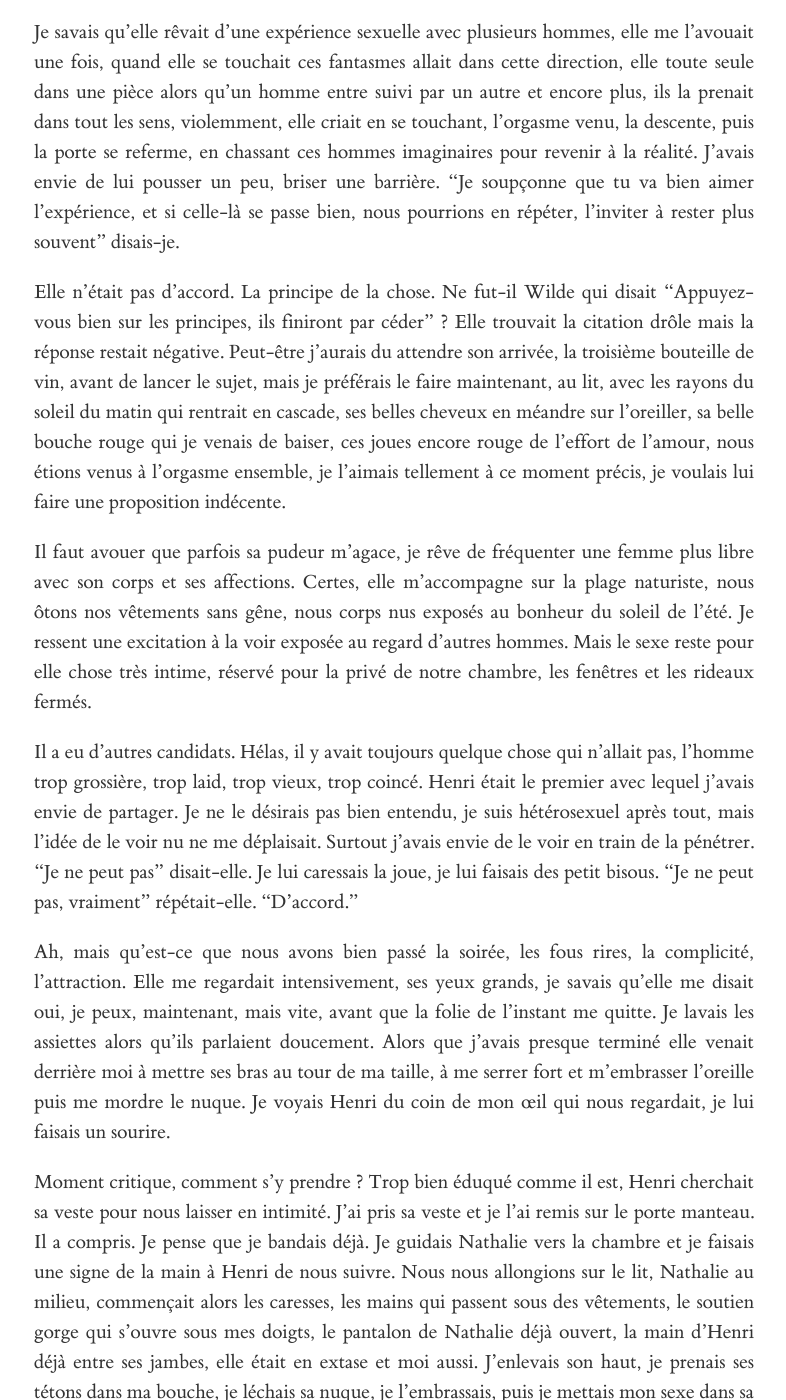
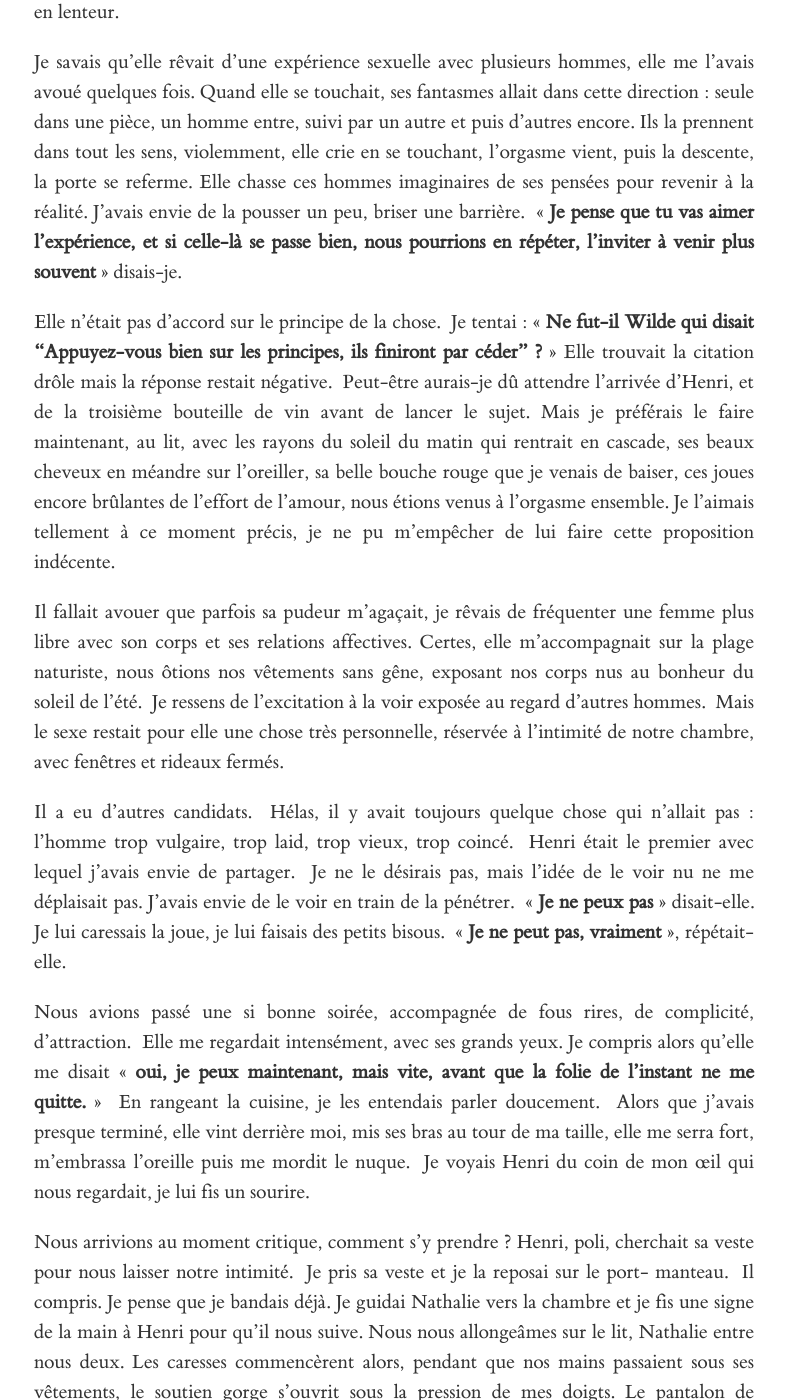
Before and after one commit to patrickjohncollins/patrickjohncollins.github.io, a Jekyll site: the page built from un-rapprochement-tout-en-lenteur.md, in a window 1280 px wide and 1400 px high, scrolled down 556 px. Shown: the whole window, without its empty margins (246-1032 px from the left). Built offline with Jekyll 4.4.1, drawn with Linux system fonts in a browser that asks for light colours; our own code applies the rules of GitHub Pages for plain Markdown files; some of the changed text lies outside the part shown.

Commit message:
Corrections d'Alice

```diff
--- a/un-rapprochement-tout-en-lenteur.md
+++ b/un-rapprochement-tout-en-lenteur.md
@@ -3,22 +3,23 @@ title: Un rapprochement tout en lenteur
 date: 2018-01-17
 ---
 
-Je lui ai dis que j'allais inviter Henri à passer la nuit chez nous, avec nous, dans notre lit.  C'était une chose nouvelle pour nous, trois ans nous étions en couple sans jamais sortir de l'exclusivité.  Il est apparu il y a quelques mois, puis est venu dîner chez nous quelques fois.  Un apéritif qui s'invite seul à une entrée et un plat et puis un petit dessert, nous ouvrons une, deux, trois bouteilles de vin.  Nous partageait un goût pour de belles choses, la poésie et la musique classique, une mousse au chocolat fait main, et surtout regarder comment Nathalie l'a préparait avec tan de soin, les bonnes bouteilles du fond de ma cave, l'art et le théâtre.  A des petites heures du matin il s'en allait, nous laissant avec de grandes sourires.  Nous improvisait, le temps volé, j'aimais beaucoup cette rapprochement tout en lenteur.
+Je lui dis que j'allais inviter Henri à passer la nuit chez nous, avec nous, dans notre lit.  C'était une chose nouvelle pour nous, nous étions en couple depuis trois ans sans jamais sortir de l'exclusivité.  Il est apparu il y a quelques mois, puis est venu dîner chez nous quelques fois.  Un apéritif qui s'invitait seul à une entrée et un plat et puis un petit dessert. Nous avons ouvert une, deux, trois bouteilles de vin.  Nous partagions un goût pour de belles choses, la poésie et la musique classique,  les bonnes bouteilles du fond de ma cave, l'art, le théâtre une mousse au chocolat faite main, et surtout regarder comment Nathalie la préparait avec tant de soin.  Au petit matin il s'en allait, nous laissant avec de grands sourires.  Nous improvisions, volions le temps, j'aimais beaucoup ce rapprochement tout en lenteur.
 
-Je savais qu'elle rêvait d'une expérience sexuelle avec plusieurs hommes, elle me l'avouait une fois, quand elle se touchait ces fantasmes allait dans cette direction, elle toute seule dans une pièce alors qu'un homme entre suivi par un autre et encore plus, ils la prenait dans tout les sens, violemment, elle criait en se touchant, l'orgasme venu, la descente, puis la porte se referme, en chassant ces hommes imaginaires pour revenir à la réalité.  J'avais envie de lui pousser un peu, briser une barrière.  "Je soupçonne que tu va bien aimer l'expérience, et si celle-là se passe bien, nous pourrions en répéter, l'inviter à rester plus souvent" disais-je.
+Je savais qu'elle rêvait d'une expérience sexuelle avec plusieurs hommes, elle me l'avais avoué quelques fois. Quand elle se touchait, ses fantasmes allait dans cette direction : seule dans une pièce, un homme entre, suivi par un autre et puis d'autres encore. Ils la prennent dans tout les sens, violemment, elle crie en se touchant, l'orgasme vient, puis la descente, la porte se referme. Elle chasse ces hommes imaginaires de ses pensées pour revenir à la réalité.
+J'avais envie de la pousser un peu, briser une barrière.  « **Je pense que tu vas aimer l'expérience, et si celle-là se passe bien, nous pourrions en répéter, l'inviter à venir plus souvent** » disais-je.
 
-Elle n'était pas d'accord.  La principe de la chose.  Ne fut-il Wilde qui disait "Appuyez-vous bien sur les principes, ils finiront par céder" ?  Elle trouvait la citation drôle mais la réponse restait négative.  Peut-être j'aurais du attendre son arrivée, la troisième bouteille de vin, avant de lancer le sujet, mais je préférais le faire maintenant, au lit, avec les rayons du soleil du matin qui rentrait en cascade, ses belles cheveux en méandre sur l'oreiller, sa belle bouche rouge qui je venais de baiser, ces joues encore rouge de l'effort de l'amour, nous étions venus à l'orgasme ensemble, je l'aimais tellement à ce moment précis, je voulais lui faire une proposition indécente.
+Elle n'était pas d'accord sur le principe de la chose.  Je tentai : « **Ne fut-il Wilde qui disait "Appuyez-vous bien sur les principes, ils finiront par céder" ?** » Elle trouvait la citation drôle mais la réponse restait négative.  Peut-être aurais-je dû attendre l'arrivée d'Henri, et de la troisième bouteille de vin avant de lancer le sujet. Mais je préférais le faire maintenant, au lit, avec les rayons du soleil du matin qui rentrait en cascade, ses beaux cheveux en méandre sur l'oreiller, sa belle bouche rouge que je venais de baiser, ces joues encore brûlantes de l'effort de l'amour, nous étions venus à l'orgasme ensemble. Je l'aimais tellement à ce moment précis, je ne pu m'empêcher de lui faire cette proposition indécente.
 
-Il faut avouer que parfois sa pudeur m'agace, je rêve de fréquenter une femme plus libre avec son corps et ses affections.  Certes, elle m'accompagne sur la plage naturiste, nous ôtons nos vêtements sans gêne, nous corps nus exposés au bonheur du soleil de l'été.  Je ressent une excitation à la voir exposée au regard d'autres hommes.  Mais le sexe reste pour elle chose très intime, réservé pour la privé de notre chambre, les fenêtres et les rideaux fermés.
+Il fallait avouer que parfois sa pudeur m'agaçait, je rêvais de fréquenter une femme plus libre avec son corps et ses relations affectives. Certes, elle m'accompagnait sur la plage naturiste, nous ôtions nos vêtements sans gêne, exposant nos corps nus au bonheur du soleil de l'été.  Je ressens de l'excitation à la voir exposée au regard d'autres hommes.  Mais le sexe restait pour elle une chose très personnelle, réservée à l'intimité de notre chambre, avec fenêtres et rideaux fermés.
 
-Il a eu d'autres candidats.  Hélas, il y avait toujours quelque chose qui n'allait pas, l'homme trop grossière, trop laid, trop vieux, trop coincé.  Henri était le premier avec lequel j'avais envie de partager.  Je ne le désirais pas bien entendu, je suis hétérosexuel après tout, mais l'idée de le voir nu ne me déplaisait.  Surtout j'avais envie de le voir en train de la pénétrer.  "Je ne peut pas" disait-elle.  Je lui caressais la joue, je lui faisais des petit bisous.  "Je ne peut pas, vraiment" répétait-elle.  "D'accord."
+Il a eu d'autres candidats.  Hélas, il y avait toujours quelque chose qui n'allait pas : l'homme trop vulgaire, trop laid, trop vieux, trop coincé.  Henri était le premier avec lequel j'avais envie de partager.  Je ne le désirais pas, mais l'idée de le voir nu ne me déplaisait pas. J'avais envie de le voir en train de la pénétrer.  « **Je ne peux pas** » disait-elle. Je lui caressais la joue, je lui faisais des petits bisous.  « **Je ne peut pas, vraiment** »,  répétait-elle.
 
-Ah, mais qu'est-ce que nous avons bien passé la soirée, les fous rires, la complicité, l'attraction.  Elle me regardait intensivement, ses yeux grands, je savais qu'elle me disait oui, je peux, maintenant, mais vite, avant que la folie de l'instant me quitte.  Je lavais les assiettes alors qu'ils parlaient doucement.  Alors que j'avais presque terminé elle venait derrière moi à mettre ses bras au tour de ma taille, à me serrer fort et m'embrasser l'oreille puis me mordre le nuque.  Je voyais Henri du coin de mon œil qui nous regardait, je lui faisais un sourire.
+Nous avions passé une si bonne soirée, accompagnée de fous rires, de complicité,  d'attraction.  Elle me regardait intensément, avec ses grands yeux. Je compris alors qu'elle me disait « **oui, je peux maintenant, mais vite, avant que la folie de l'instant ne me quitte.** »  En rangeant la cuisine, je les entendais parler doucement.  Alors que j'avais presque terminé, elle vint derrière moi, mis ses bras au tour de ma taille, elle me serra fort, m'embrassa l'oreille puis me mordit le nuque.  Je voyais Henri du coin de mon œil qui nous regardait, je lui fis un sourire.
 
-Moment critique, comment s'y prendre ?  Trop bien éduqué comme il est, Henri cherchait sa veste pour nous laisser en intimité.  J'ai pris sa veste et je l'ai remis sur le porte manteau.  Il a compris.  Je pense que je bandais déjà.  Je guidais Nathalie vers la chambre et je faisais une signe de la main à Henri de nous suivre.  Nous nous allongions sur le lit, Nathalie au milieu, commençait alors les caresses, les mains qui passent sous des vêtements, le soutien gorge qui s'ouvre sous mes doigts, le pantalon de Nathalie déjà ouvert, la main d'Henri déjà entre ses jambes, elle était en extase et moi aussi.  J'enlevais son haut, je prenais ses tétons dans ma bouche, je léchais sa nuque, je l'embrassais, puis je mettais mon sexe dans sa bouche.  Henri avait quitté son pantalon, sa culotte, il léchait son sexe, y mettait ses doigts, elle ne pouvait pas respirer, elle tournait la tête pour prendre de l'air puis reprenait mon sexe dur dans sa bouche.
+Nous arrivions au moment critique, comment s'y prendre ? Henri, poli, cherchait sa veste pour nous laisser notre intimité.  Je pris sa veste et je la reposai sur le port- manteau.  Il compris. Je pense que je bandais déjà. Je guidai Nathalie vers la chambre et je fis une signe de la main à Henri  pour qu'il nous suive. Nous nous allongeâmes sur le lit, Nathalie entre nous deux. Les caresses commencèrent alors, pendant que nos mains passaient sous ses vêtements, le soutien gorge s'ouvrit sous la pression de mes doigts. Le pantalon de Nathalie était déjà ouvert, et la main d'Henri était déjà entre ses cuisses. Elle était en extase, moi aussi. J'enlevai son haut, je pris ses tétons dans ma bouche, léchai sa nuque, l'embrassai, puis je mis mon sexe dans sa bouche. Henri lui retira son pantalon, sa culotte, il commença à lécher son sexe, y mettait ses doigts. Elle ne pouvait plus respirer, elle tournait la tête pour prendre de l'air puis reprenait mon sexe dur dans sa bouche.
 
-Voulez-vous savoir tout les détailles ?  Que Henri la pénétrait et moi aussi, puis les deux à la fois, moi dans son anus et lui dans son vagin ?  Que nous sommes venus tous ensemble, un chœur de cris, une harmonie splendide ?  Que notre sperme coulait sur ses jambes et sur les draps ?  Qu'après une pause Henri et moi la prenait à tour de rôle, chacun la baisait, nous échangions, elle avait ses yeux fermés, elle subissait orgasme après orgasme ?  Voulez-vous vraiment savoir que j'invitais à Henri à la sodomiser aussi ?  Que nous terminons les trois dans dans une mélange confuse de bras et de jambes, des petits caresses avant de tomber dans un sommeil profonde ?  Je suppose que si, vous voudrez le savoir, sinon vous vous seriez arrêté avant.
+Henri la pénétrait, moi aussi, puis les deux à la fois, moi dans son anus et lui dans son vagin. Finalement nous vînmes tous ensemble, criant en chœur dans une harmonie splendide. Notre sperme coulait sur ses jambes, sur les draps. Après une pause, Henri et moi la prenions à tour de rôle, chacun la baisait, nous échangions, elle avait ses yeux fermés, elle subissait orgasme après orgasme.  J'invitai à Henri à la sodomiser aussi, et nous terminâmes tous les trois dans dans un mélange confus de bras et de jambes, suivi de petits caresses avant de tomber dans un sommeil profond.
 
-Il est parti pendant la nuit, je l'ai pas vu sortir, mais au matin ne nous étions plus que deux.  A chercher un café, j'ai vu un mot sur une serviette dans la cuisine: "Je vous aime".  Quel bel homme, je l'adore, qu'il reviendra, bientôt et souvent.  Je commençais déjà à imaginer une femme, comment serait-il de faire l'amour avec deux femmes maintenant que Nathalie a fait l'amour avec deux hommes ?  Jusqu'où ce chemin allait nous amener ?  Je voyais des orgies dans la maison, des personnes qui baisaient partout, dans le salon, dans la cuisine, dans la chambre, le sexe partout, les gémissements d'orgasmes, l'odeur de sperme, nom de dieu.
+Il partit pendant la nuit, je ne le vis pas sortir, mais au matin nous n'étions plus que deux. Je préparais le café quand je vis un mot sur une serviette dans la cuisine: "Je vous aime".  Quel bel homme, je l'adore, j'espère qu'il reviendra, bientôt et souvent.  Je commençais à imaginer la même expérience avec une femme, comment serait-il de faire l'amour avec deux femmes maintenant que Nathalie a fait l'amour avec deux hommes ?  Jusqu'où ce chemin allait-il nous mener ?  Je voyais déjà des orgies dans la maison, des personnes baisant partout, dans le salon, dans la cuisine, dans la chambre, du sexe partout, des gémissements d'orgasmes, l'odeur de sperme, nom de dieu.
 
-Je retournais au lit, les rayons du soleil qui rentrait en cascade, ses belles cheveux en méandre sur l'oreiller, je lui faisait l'amour, et dans la lueur post-orgasmique je faisais part de mes fantasmes.  Elle refusais avec une signe de la tête mais la petite sourire aux bords des ses lèvres disait autre chose.
+Je retournai au lit, les rayons du soleil entraient en cascade, ses beaux cheveux en méandre sur l'oreiller, je lui faisait l'amour, et dans la lueur post-orgasmique je faisais part de mes fantasmes.  Elle refusais avec une signe de la tête mais le petit sourire aux bords de ses lèvres disait autre chose.
```
Also changed, not shown: porn-list.md (+2 -0 lines).
